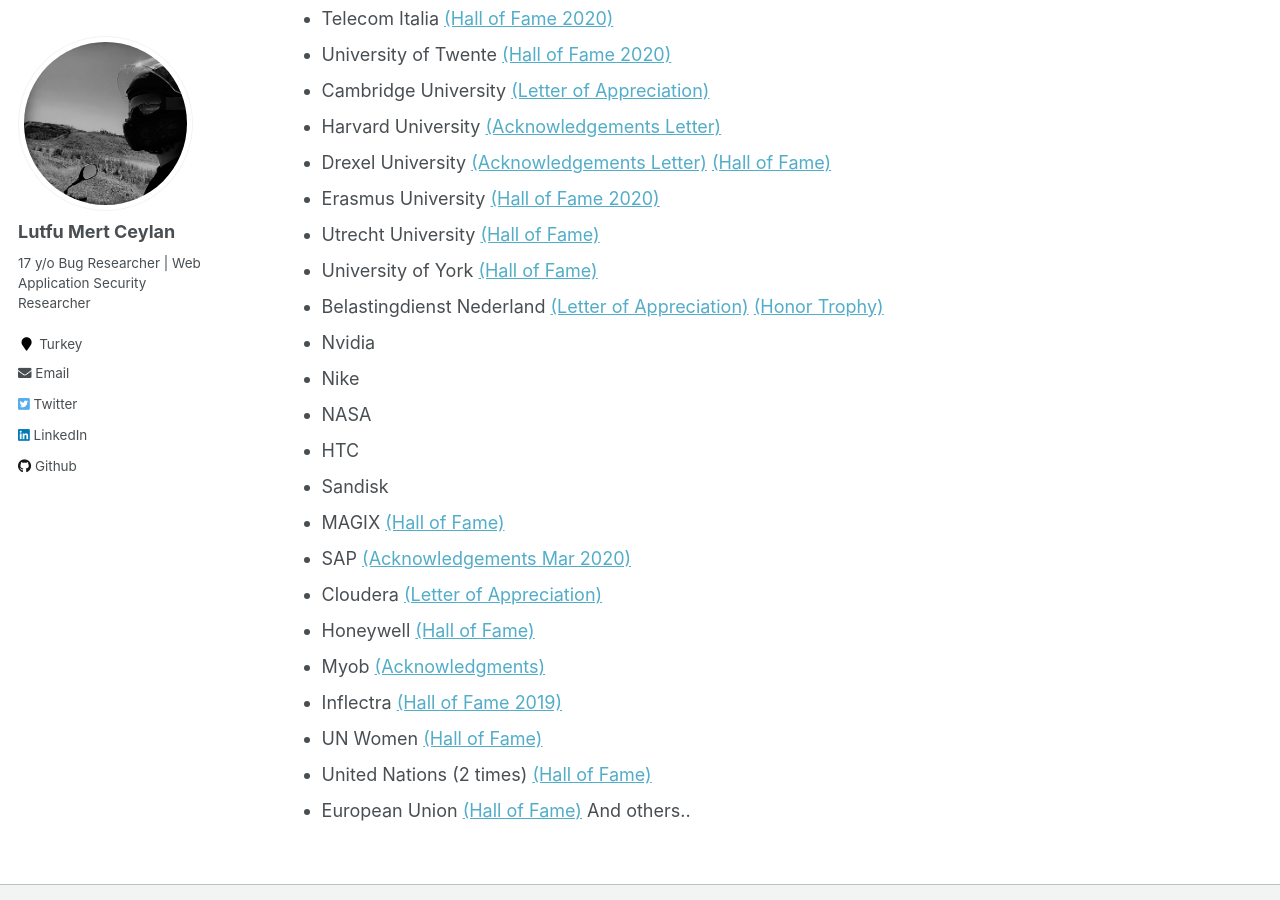
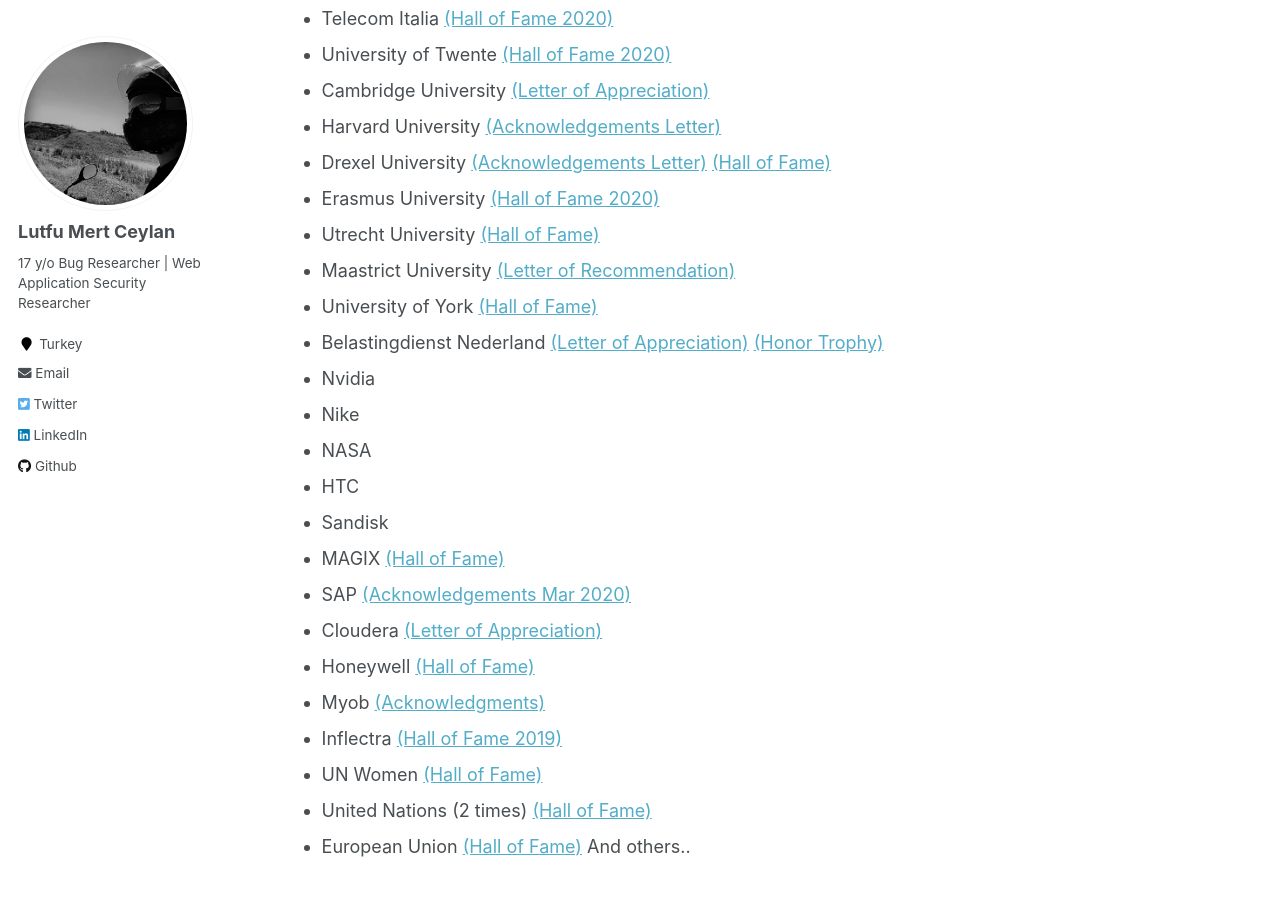
Before and after one commit to lutfumertceylan/mywebsite, a Jekyll site: the page built from _pages/bugbounty.md, in a window 1280 px wide and 900 px high, scrolled down 719 px. Built offline with Jekyll 4.4.1, drawn with Linux system fonts in a browser that asks for light colours.

Commit message:
Update bugbounty.md

```diff
--- a/_pages/bugbounty.md
+++ b/_pages/bugbounty.md
@@ -32,6 +32,7 @@ redirect_from:
 * Drexel University <a href="https://lutfumertceylan.com.tr/files/drexel.jpg">(Acknowledgements Letter)</a> <a href="https://drexel.edu/it/security/services-processes/bug-bounty/">(Hall of Fame)</a>
 * Erasmus University <a href="https://www.eur.nl/en/campus/security-safety/information-security/hall-fame">(Hall of Fame 2020)</a>
 * Utrecht University <a href="https://www.uu.nl/en/node/1599/hall-of-fame-responsible-disclosure">(Hall of Fame)</a>
+* Maastrict University <a href="https://lutfumertceylan.com.tr/files/maastricht.jpg">(Letter of Recommendation)</a>
 * University of York <a href="https://www.york.ac.uk/it-services/security/vulnerability-disclosure/">(Hall of Fame)</a>
 * Belastingdienst Nederland <a href="https://lutfumertceylan.com.tr/images/belastingdienst.jpg">(Letter of Appreciation)</a> <a href="https://lutfumertceylan.com.tr/images/trophy.jpg">(Honor Trophy)</a>
 * Nvidia
```
